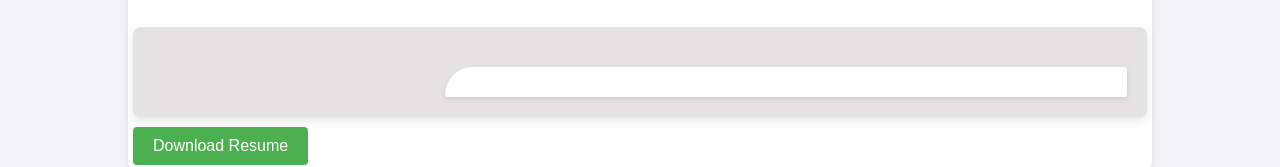
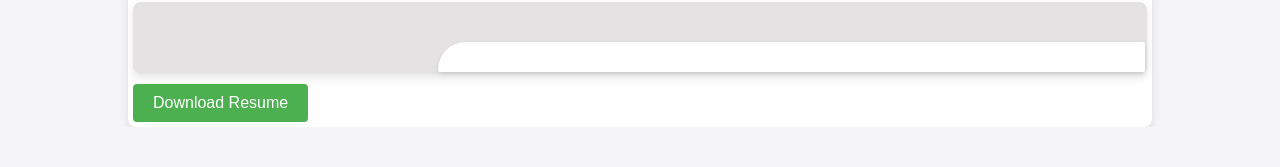
Before and after one commit to fatima142munir/hackathon-resume-builder, a website: page milestone-4/index.html in a window 1280 px wide. Shown: the part 1471-1638 px from the top of the page. After the commit the page ends 1598 px from the top, so only its background shows below. Drawn offline with Linux system fonts and the light colour scheme.

Commit message:
Update styles.css

```diff
--- a/milestone-4/styles.css
+++ b/milestone-4/styles.css
@@ -38,10 +38,6 @@ h2 {
 
 .form-container{
     margin-top: 30px;
-}
-
-#resumeContainer{
-    margin-top: 5px;
 }
 
 .input-group {
@@ -89,11 +85,12 @@ button:hover {
 #resumeContainer {
     display: flex;
     margin-top: 30px;
-    padding: 20px;
+    padding: 20px 2px 2px 2px;
     background-color: #e4e2e2;
     border-radius: 8px;
     box-shadow: 0 4px 10px rgba(0, 0, 0, 0.1);
     outline: none;
+    margin-top: 5px;
 }
 h3{
     color: #333;
```
